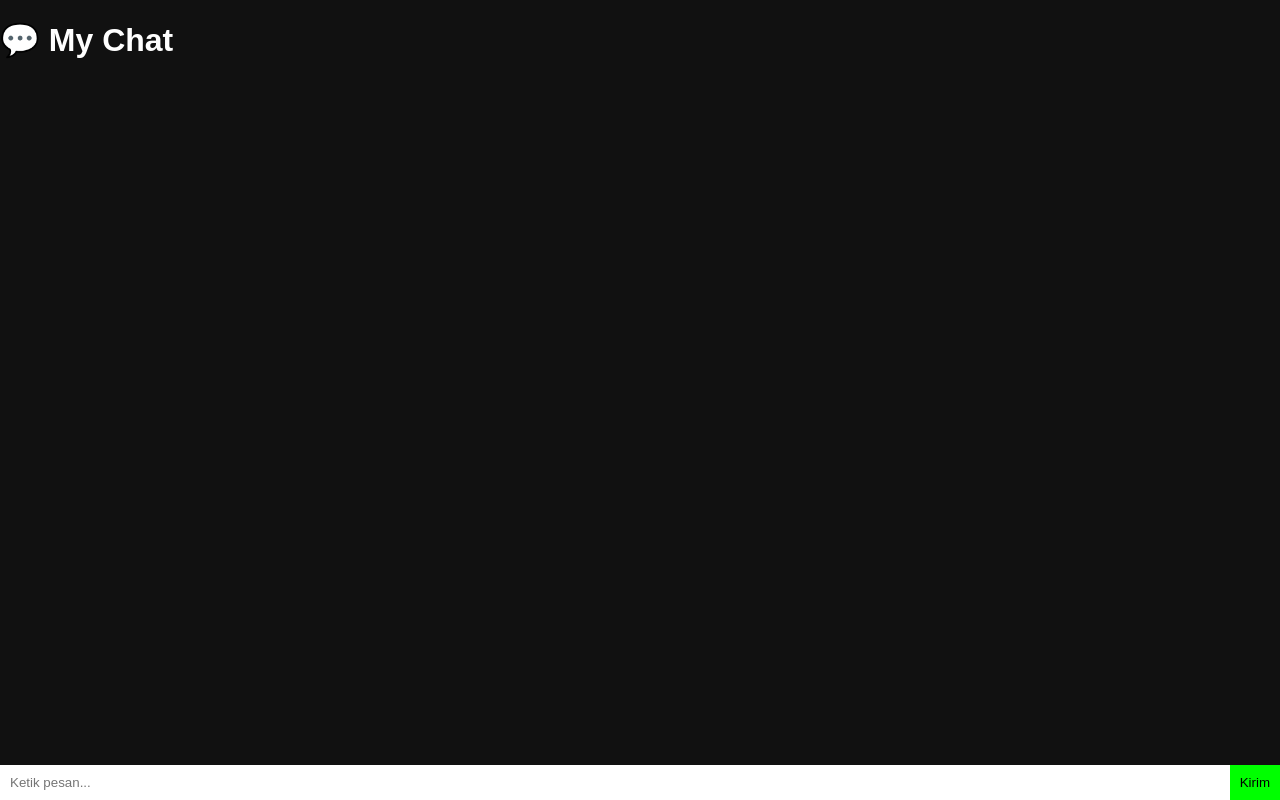
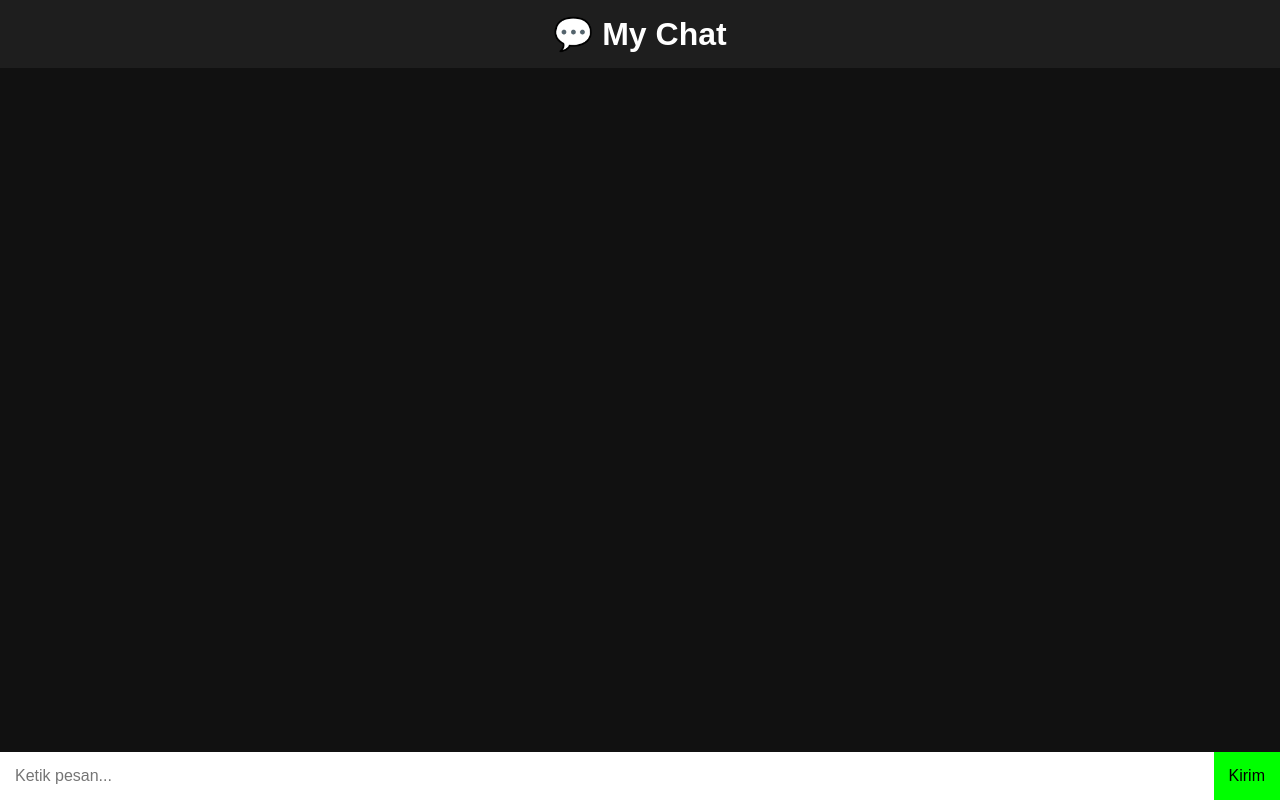
Before and after one commit to siceriarina/chat, a plain HTML site: page index.html in a window 1280 px wide. Drawn offline with nearby package versions, Linux system fonts and the light colour scheme; no server answers.

Commit message:
style.css

```diff
--- a/style.css
+++ b/style.css
@@ -1,20 +1,27 @@
 body {
+  margin: 0;
+  font-family: Arial;
   background: #111;
   color: white;
-  font-family: Arial;
-  margin: 0;
 }
 
-.chat-box {
-  height: 90vh;
+h1 {
+  text-align: center;
+  background: #1e1e1e;
+  margin: 0;
+  padding: 15px;
+}
+
+#chat-box {
+  height: 80vh;
+  overflow-y: auto;
   padding: 10px;
-  overflow-y: auto;
 }
 
 .message {
-  background: #333;
+  background: #222;
   padding: 10px;
-  margin: 5px;
+  margin: 10px 0;
   border-radius: 10px;
 }
 
@@ -27,12 +34,15 @@ body {
 
 input {
   flex: 1;
-  padding: 10px;
+  padding: 15px;
   border: none;
+  font-size: 16px;
 }
 
 button {
-  padding: 10px;
+  padding: 15px;
+  border: none;
   background: lime;
-  border: none;
+  font-size: 16px;
+  cursor: pointer;
 }
```
